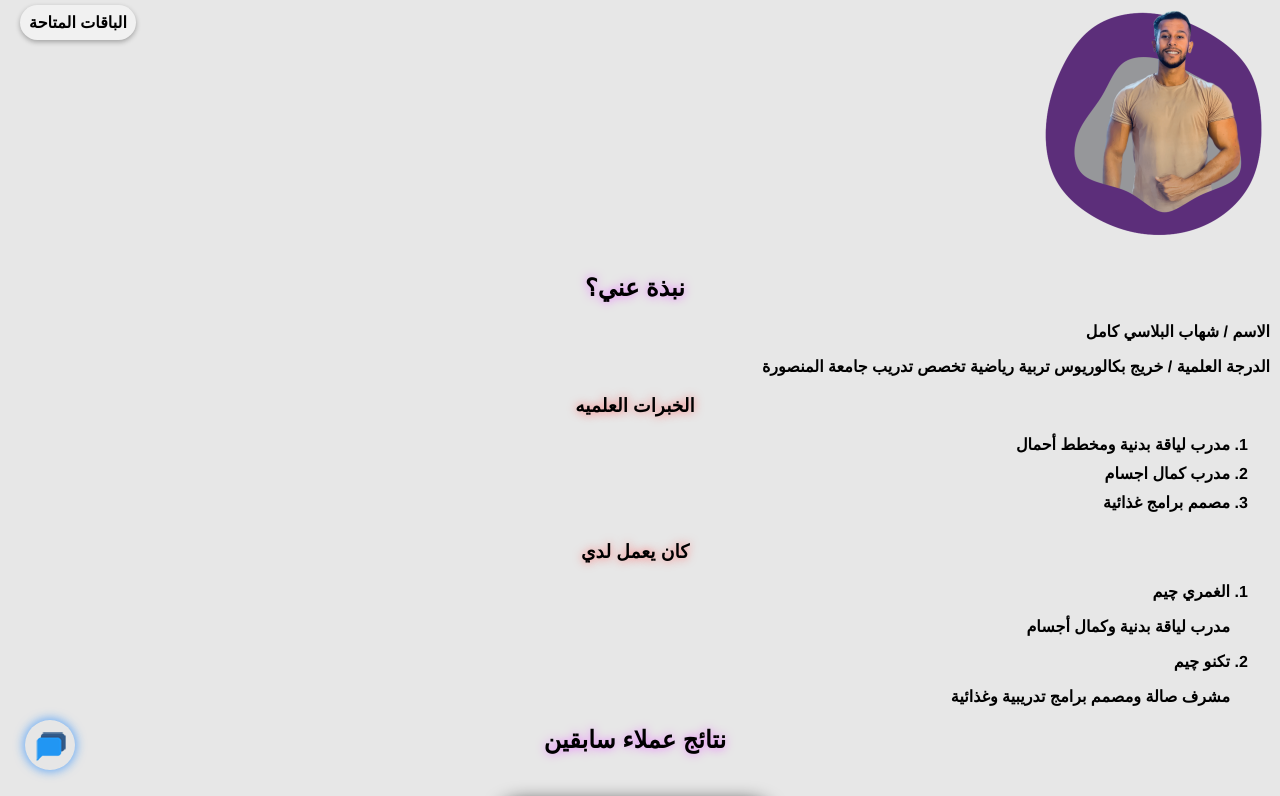
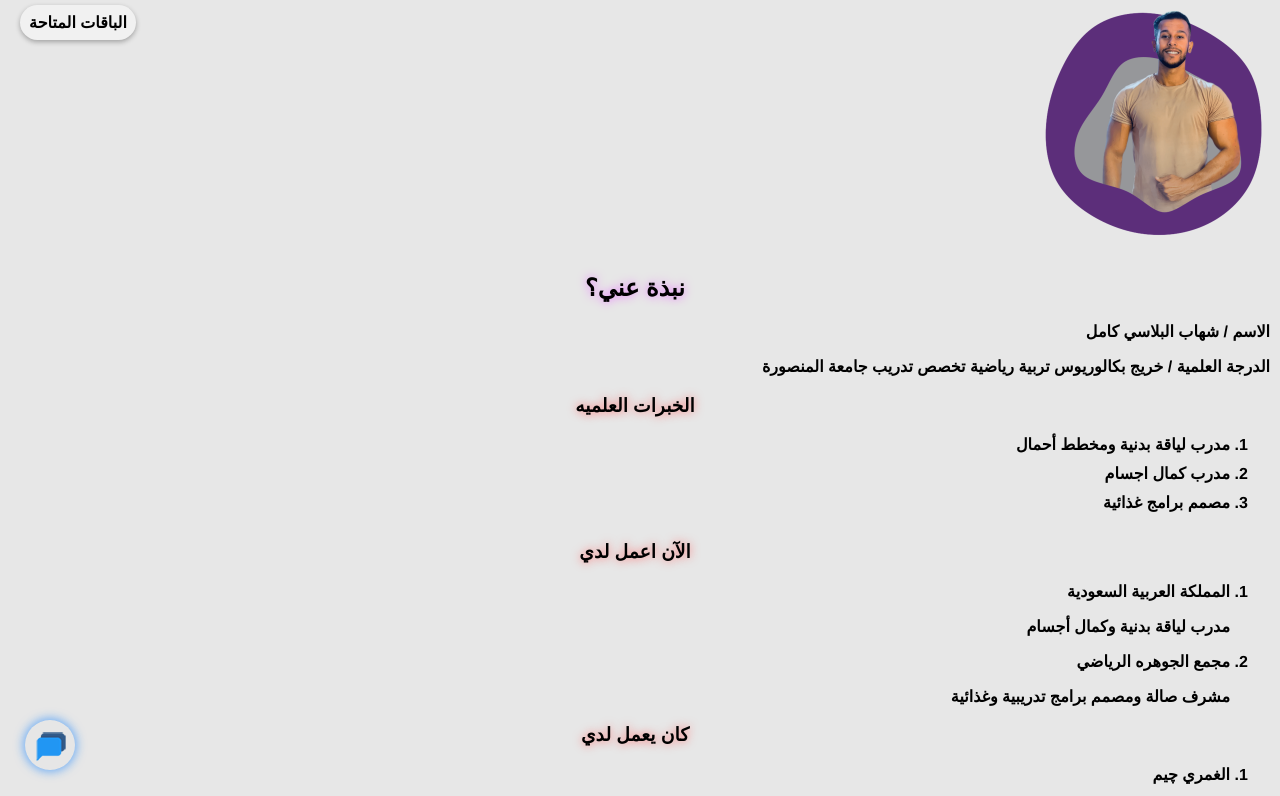
Before and after one commit to SH-elblassy/elblassy, a plain HTML site: page index.html in a window 1280 px wide. Shown: the top 796 px of the page. Drawn offline with Linux system fonts and the light colour scheme; a script that the page names is missing.

Commit message:
Revise index.html content and structure
Updated the content and structure of the HTML file, including changes to the 'about-me' section and the addition of new buttons for subscription options.

```diff
--- a/index.html
+++ b/index.html
@@ -26,6 +26,13 @@
         <li>مدرب لياقة بدنية ومخطط أحمال</li>
         <li>مدرب كمال اجسام</li>
         <li>مصمم برامج غذائية</li>
+	      </ol>
+      <h3>الآن اعمل لدي</h3>
+      <ol>
+        <li>المملكة العربية السعودية</li>
+        <p>مدرب لياقة بدنية وكمال أجسام</p>
+        <li>مجمع الجوهره الرياضي</li>
+        <p>مشرف صالة ومصمم برامج تدريبية وغذائية</p>
       </ol>
       <h3>كان يعمل لدي</h3>
       <ol>
```
